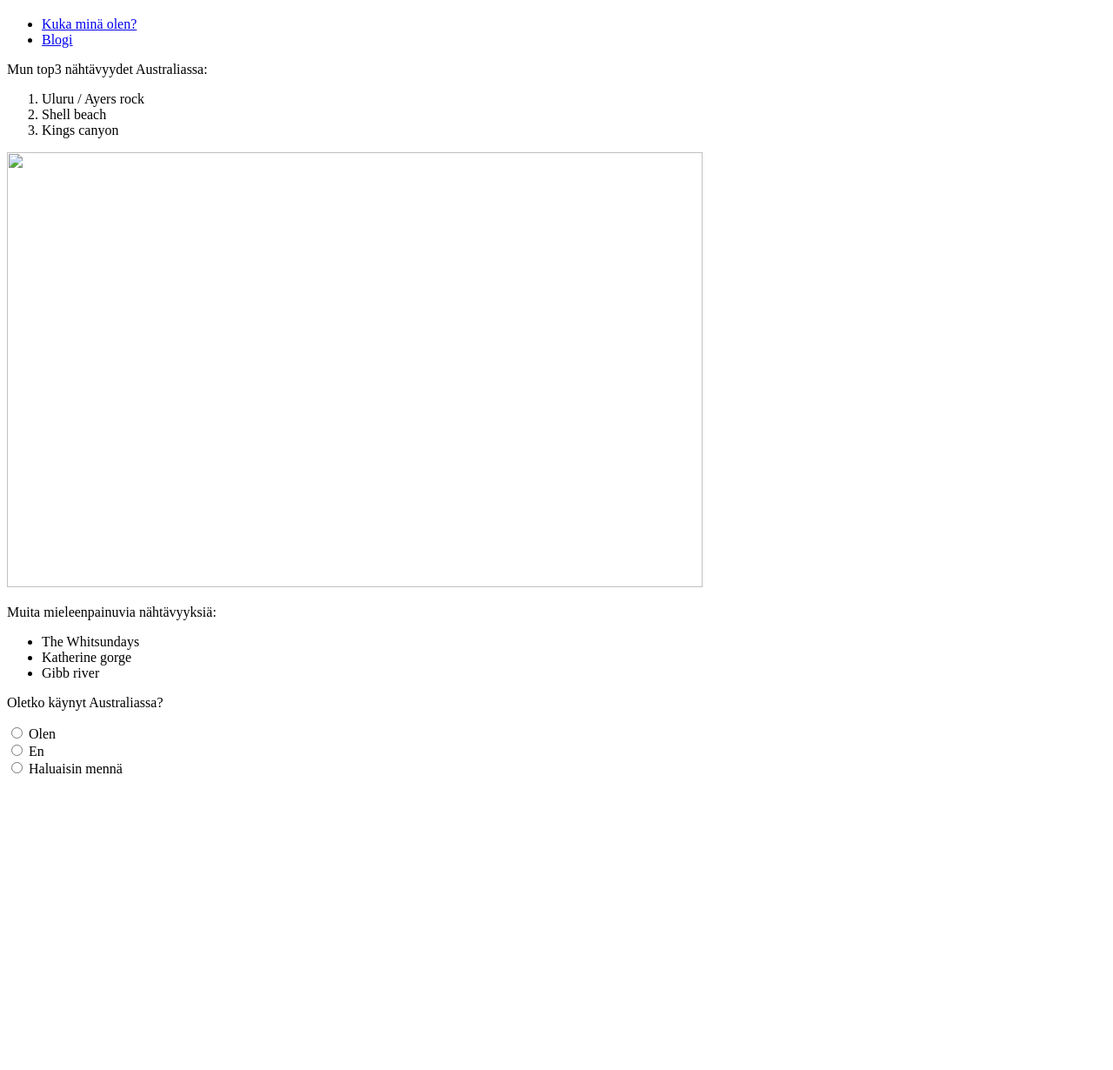
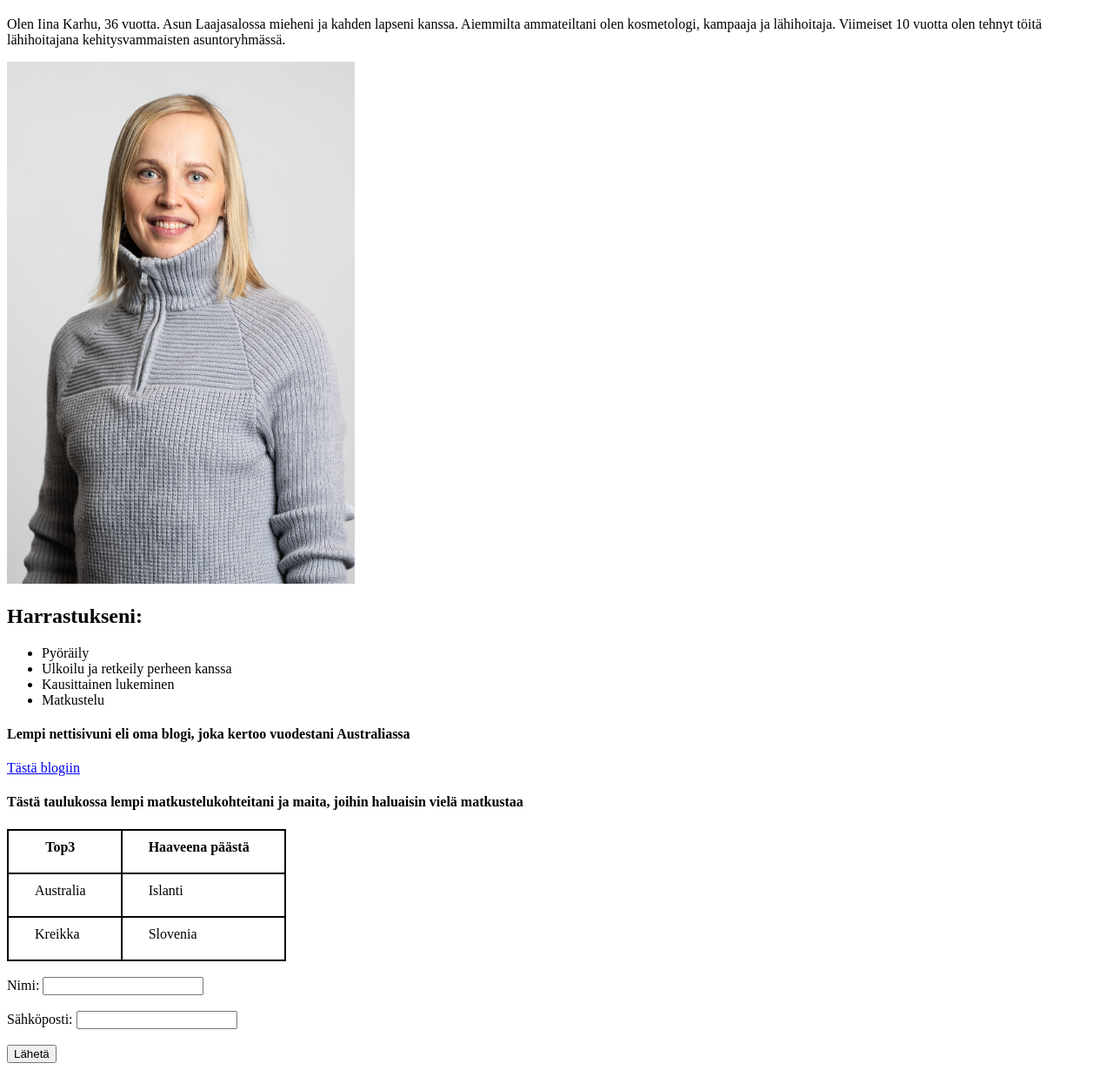
Before and after one commit to inskuu/Websivuston-kehittaminen, a plain HTML site: page WS01_HTML/index.html in a window 1280 px wide. Shown: the part 61-1291 px from the top of the page at 87% size. Before the commit the page ends 962 px from the top, so only its background shows below. Drawn offline with Linux system fonts and the light colour scheme.

Commit message:
HTML workshop tehtävä

```diff
--- a/WS01_HTML/index.html
+++ b/WS01_HTML/index.html
@@ -1,38 +1,56 @@
 <!DOCTYPE html>
 <html lang="fi">
   <head>
+    <style>
+      table, th, td {
+        border: 2px solid black;
+        border-collapse: collapse;
+      }
+      th, td {
+        padding-top: 10px;
+        padding-bottom: 20px;
+        padding-left: 30px;
+        padding-right: 40px;
+      }
+      </style>
     <title>Iinan eka kotisivu</title>
   </head>
   <body>
     <h1>Iinan kotisivut</h1>
-    <nav>
-      <ul>
-          <li><a href="#home">Kuka minä olen?</a></li>
-          <li><a href="https://koalakarhujamina.blogspot.com/" target="_blank">Blogi</a></li>
-      </ul>
-  </nav>
-    <p title="Tervetuloa!">Mun top3 nähtävyydet Australiassa:</p>
-    <ol type="1">
-      <li>Uluru / Ayers rock</li>
-      <li>Shell beach</li>
-      <li>Kings canyon</li>
-    </ol>
-    <img src="C:\Users\insku\OneDrive\Koulu\Websovellusten_kehittaminen\WS01_HTML\Uluru.jpg.JPG"valt="Uluru" width="800" height="500">
-    <p>Muita mieleenpainuvia nähtävyyksiä:</p>
-    <ul style="list-style-type: disc;">
-      <li>The Whitsundays</li>
-      <li>Katherine gorge</li>
-      <li>Gibb river</li>
+    <p>Olen Iina Karhu, 36 vuotta. Asun Laajasalossa mieheni ja kahden lapseni kanssa. Aiemmilta ammateiltani olen kosmetologi, kampaaja ja lähihoitaja. Viimeiset 10 vuotta olen tehnyt töitä lähihoitajana kehitysvammaisten asuntoryhmässä.</p>
+    <img src="oma_kuva.jpg" alt="Tässä uusin löytämäni kuva minusta" width="400" height="600">
+    <br>
+    <h2>Harrastukseni:</h2>
+    <ul>
+      <li>Pyöräily</li>
+      <li>Ulkoilu ja retkeily perheen kanssa</li>
+      <li>Kausittainen lukeminen</li>
+      <li>Matkustelu</li>
     </ul>
-    <p>Oletko käynyt Australiassa?</p>
-
-<form>
-  <input type="radio" id="olen" name="kysely" value="Olen">
-  <label for="olen">Olen</label><br>
-  <input type="radio" id="en" name="kysely" value="en">
-  <label for="en">En</label><br>
-  <input type="radio" id="haluaisin mennä" name="kysely" value="haluaisin mennä">
-  <label for="haluaisin mennä">Haluaisin mennä</label>
-</form>
+    <h4>Lempi nettisivuni eli oma blogi, joka kertoo vuodestani Australiassa</h4>
+    <a href="https://koalakarhujamina.blogspot.com/"> Tästä blogiin</a>
+    <h4>Tästä taulukossa lempi matkustelukohteitani ja maita, joihin haluaisin vielä matkustaa</h4>
+    <table>
+      <tr>
+        <th>Top3</th>
+        <th>Haaveena päästä</th>
+      </tr>
+      <tr>
+        <td>Australia</td>
+        <td>Islanti</td>
+      </tr>
+      <tr>
+        <td>Kreikka</td>
+        <td>Slovenia</td>
+      </tr>
+    </table>
+    <br>
+    <form>
+      <label for="name">Nimi:</label>
+      <input type="name" id="name" name="name"><br><br>
+      <label for="email">Sähköposti:</label>
+      <input type="email" id="email" name="email"><br><br>
+      <input type="submit" value="Lähetä">
+    </form>
   </body>
 </html>
```
Also changed, not shown: WS01_HTML/Oma_kuva.jpg (added).
